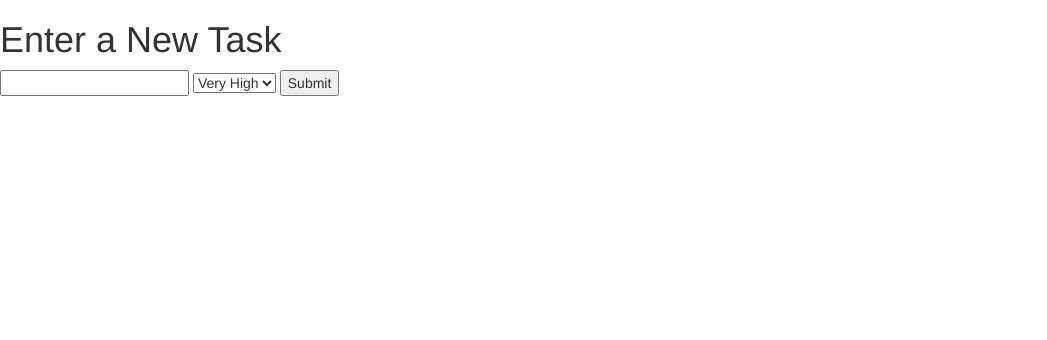
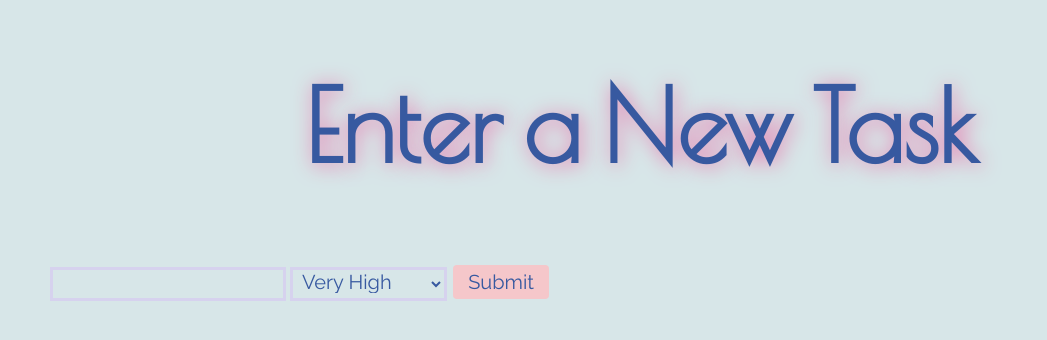
Before and after one commit to SCrawford51/mongoCreative, a Node server app: page / in a window 1280 px wide. Shown: the top 340 px of the page, without its empty margins (0-1047 px from the left). Run offline with Node 20, Linux system fonts and the light colour scheme; data that the repository does not hold is empty; some libraries are stand-ins or nearby versions.

Commit message:
update css

```diff
--- a/public/index.html
+++ b/public/index.html
@@ -4,9 +4,9 @@
 <head>
     <meta charset="utf-8">
     <meta name="viewport" content="width=device-width, initial-scale=1, shrink-to-fit=no">
-    <link rel="stylesheet" type="text/css" href="https://maxcdn.bootstrapcdn.com/bootstrap/3.3.7/css/bootstrap.min.css">
     <script src="https://ajax.googleapis.com/ajax/libs/angularjs/1.4.0/angular.min.js"></script>
     <script src="javascripts/app.js"></script>
+    <link href="https://fonts.googleapis.com/css?family=Poiret+One|Raleway" rel="stylesheet">
     <link rel="stylesheet" type "text/css" href="stylesheets/style.css">
     <title>Task List</title>
 </head>
--- a/public/stylesheets/style.css
+++ b/public/stylesheets/style.css
@@ -1,3 +1,120 @@
-ul {
-    list-style: none;
+h1{
+    /*
+   background-image: url(header.png);
+    background-repeat: round round;
+    background-size: contain;*/
+    font-size: 100px;
+    font-family: 'Poiret One', cursive;
+    font-weight: bold;
+    height: 100px;
+    text-align: center;
+    color: #3759A0;
+    text-shadow: 2px 2px 20px #E679AD;
 }
+/*
+#light-blue{
+    background-image: url(light-blue.png);
+    height: 15px;
+    background-repeat: repeat repeat;
+}
+
+#dark{
+    background-image: url(coral.png);
+    height: 15px;
+    background-repeat: repeat repeat;
+}*/
+
+#app{
+    font-family: 'Raleway', sans-serif;
+    padding-top: 25px;
+    padding-left: 50px;
+    padding-right: 50px;
+}
+
+body{
+    margin: 0px;
+    background-color: #D7E6E8;
+}
+
+input{
+	font-family: 'Raleway', sans-serif;
+}
+
+input[type=text] {
+	background-color: #D7E6E8; /* same as body background */
+    width: 20%;
+    padding: 6px 20px;
+    margin: 8px 0;
+    box-sizing: border-box;
+    border: 3px solid #D6D2EE; /*light purpleish*/
+    -webkit-transition: 0.5s;
+    transition: 0.5s;
+    outline: none;
+	color: #3759A0; /* darkest blue */
+}
+
+input[type=text]:focus {
+    border: 3px solid #A0CEEB;
+}
+
+input[type=submit] {
+    background-color: #F5C7CA;
+    border: none;
+    color: #3759A0;
+    padding: 5px 15px;
+    text-align: center;
+    text-decoration: none;
+    display: inline-block;
+    margin: 4px 2px;
+    cursor: pointer;
+	border-radius: 4px;
+    font-size: 20px;
+    height: 34px;
+}
+
+input[type=submit]:hover {
+    background-color: #E679AD;
+    color: #3759A0;
+}
+
+li{
+    list-style-type: none;
+}
+select {
+    border: 3px solid #D6D2EE;
+background-color: #D7E6E8;
+  padding: 0px 35px 5px 5px;
+  font-size: 20px;
+  height: 34px;
+  color: #3759A0;
+  outline: none;
+font-family: 'Raleway', sans-serif;
+    width: auto;
+}
+
+/* CAUTION: IE hackery ahead */
+select:focus{
+    border: 3px solid #A0CEEB;
+}
+select:-ms-expand {
+    display: none; /* remove default arrow on ie10 and ie11 */
+    border: 3px solid #A0CEEB;
+}
+
+#checkList{
+    color: #3759A0;
+    font-size: 20px;
+}
+
+li[priority=5]{
+    color:red;
+}
+/*
+color palette
+#F5C7CA
+#E679AD
+#3759A0
+#A0CEEB
+#D6D2EE
+#D7E6E8
+*/
```
